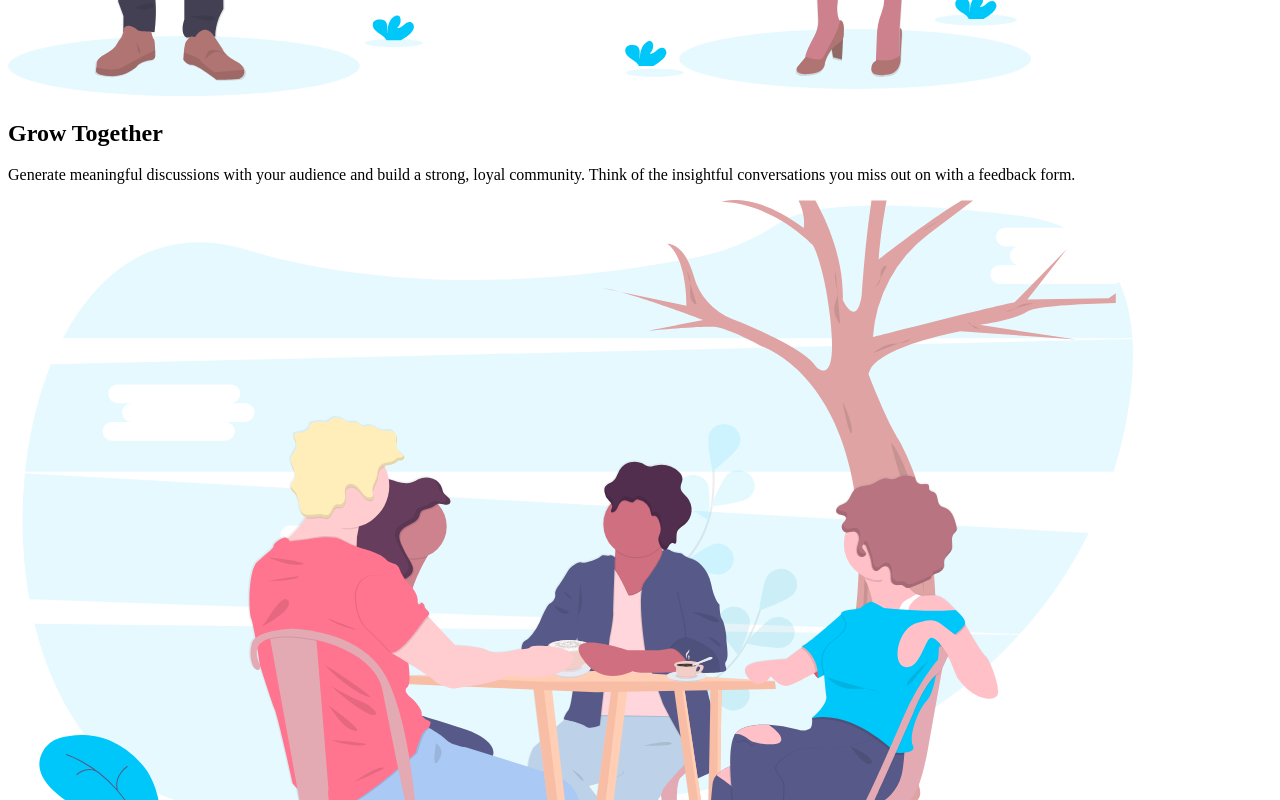
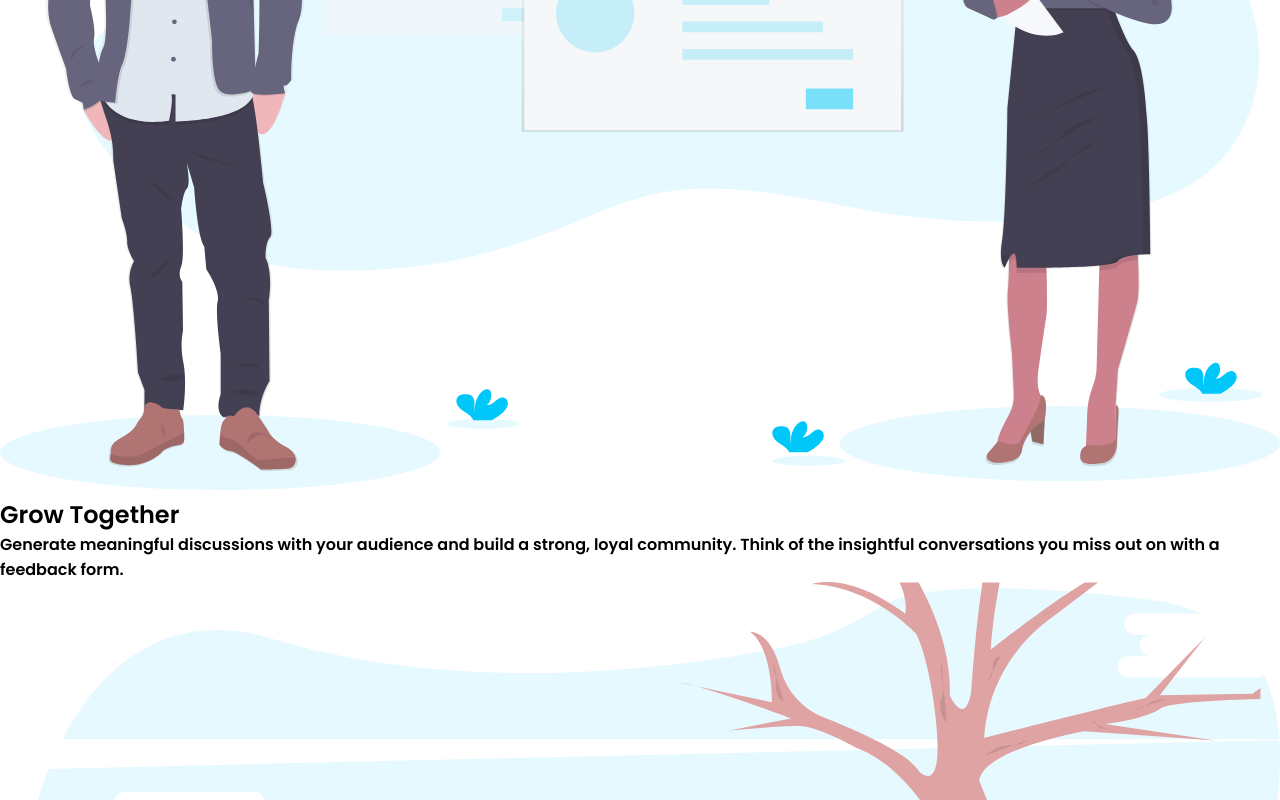
Before and after one commit to BC-MAY-21-ROR/kata-01-diseno-web-k1-ca-reilero-10, a plain HTML site: page index.html in a window 1280 px wide. Shown: the part 1660-2460 px from the top of the page. Drawn offline with Linux system fonts and the light colour scheme.

Commit message:
MAQUETADO ESTILOS

```diff
--- a/index.html
+++ b/index.html
@@ -5,6 +5,12 @@
   <meta name="viewport" content="width=device-width, initial-scale=1.0"> <!-- displays site properly based on user's device -->
 
   <link rel="icon" type="image/png" sizes="32x32" href="./images/favicon-32x32.png">
+
+  <link rel="preconnect" href="https://fonts.googleapis.com">
+  <link rel="preconnect" href="https://fonts.gstatic.com" crossorigin>
+
+  <!-- Se agrega fonts -->
+  <link href="https://fonts.googleapis.com/css2?family=Poppins:wght@600&display=swap" rel="stylesheet">
 
   <title>Frontend Mentor | Huddle landing page with alternating feature blocks</title>
 
@@ -35,21 +41,21 @@
         <img class="imagen1" src="./images/illustration-mockups.svg" alt="Imagen 1">
 
   </section>
-  <article>
-      <div>
+  <article id="art_container" >
+      <div class=" art art1" >
         <img class="imagen2" src="./images/illustration-grow-together.svg" alt="Imagen 2">
         <h2> Grow Together </h2>
 
           <p> Generate meaningful discussions with your audience and build a strong, loyal community.
               Think of the insightful conversations you miss out on with a feedback form. </p>
       </div>
-      <div>
+      <div class=" art art2">
         <img class="imagen3" src="./images/illustration-flowing-conversation.svg" alt="Imagen 3">
         <h2>Flowing Conversations</h2>
           <p>You wouldn't paginate a conversation in real life, so why do it online? Our threads
              have just-in-time loading for a more natural flow.</p>
      </div>
-     <div>
+     <div class=" art art3">
       <img class="imagen4" src="./images/illustration-your-users.svg" alt="Imagen 4">
       <h2> Your Users</h2>
           <p> It takes no time at all to integrate Huddle with your app's authentication solution.
--- a/style.css
+++ b/style.css
@@ -0,0 +1,29 @@
+*{
+	margin: 0;
+	padding: 0;
+	list-style: none;
+	text-decoration: none;
+	border: none;
+	outline: none;
+}
+
+body{
+    font-family: 'Poppins', sans-serif;
+}
+
+
+.imagen1,
+.imagen2,
+.imagen3,
+.imagen4{
+    width:100%;
+    height:100%;
+
+}
+
+#art_container{
+    display: flex;
+    justify-content: center;
+    flex-direction: column;
+
+}
```
